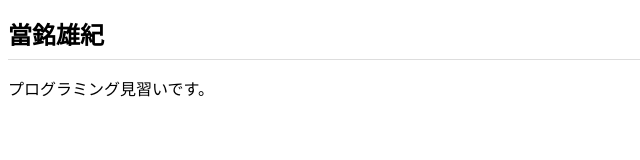
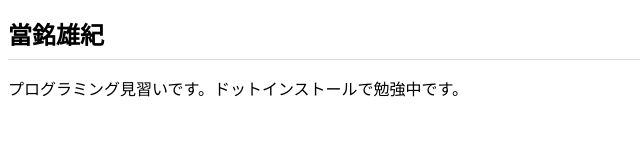
Before and after one commit to yuki-tome/yuki-tome.github.io, a plain HTML site: page index.html in a window 1280 px wide. Shown: the whole page, without its empty margins (0-640 px from the left). Drawn offline with Linux system fonts and the light colour scheme.

Commit message:
Add files via upload

```diff
--- a/index.html
+++ b/index.html
@@ -7,6 +7,6 @@
     </head>
     <body>
         <h1>當銘雄紀</h1>
-        <p>プログラミング見習いです。</p>
+        <p>プログラミング見習いです。ドットインストールで勉強中です。</p>
     </body>
 </html>
```
